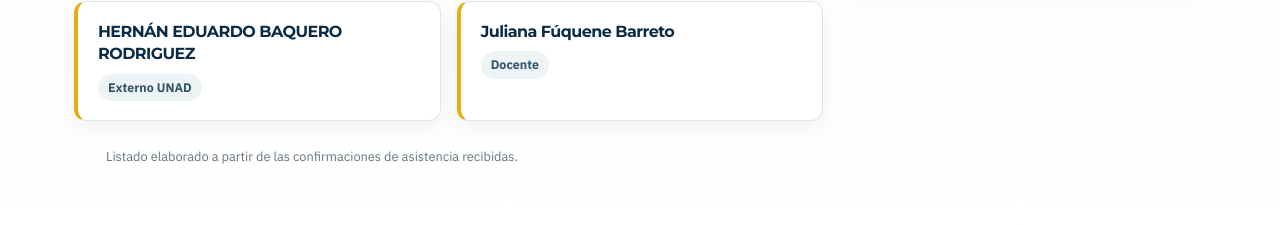
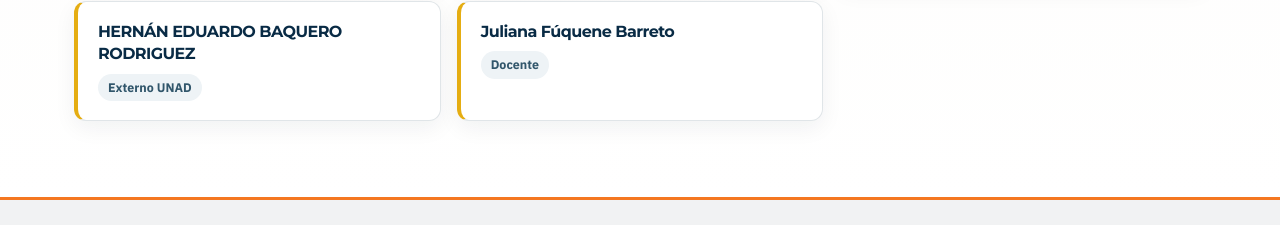
Before and after one commit to dehider/MicrositioPublic, a plain HTML site: page invitados-especiales.html in a window 1280 px wide. Shown: the part 1712-1937 px from the top of the page. Drawn offline with Linux system fonts and the light colour scheme.

Commit message:
Remove editorial notes and source comments from festival site

```diff
--- a/invitados-especiales.html
+++ b/invitados-especiales.html
@@ -89,7 +89,7 @@
       <article class="invitado"><h2>HERNÁN EDUARDO BAQUERO RODRIGUEZ</h2><p>Externo UNAD</p></article>
       <article class="invitado"><h2>Juliana Fúquene Barreto</h2><p>Docente</p></article>
     </section>
-    <p class="invitados-nota">Listado elaborado a partir de las confirmaciones de asistencia recibidas.</p>
+
   </div>
 </main>
 <footer class="unad-footer" aria-label="Pie de página institucional">
```
